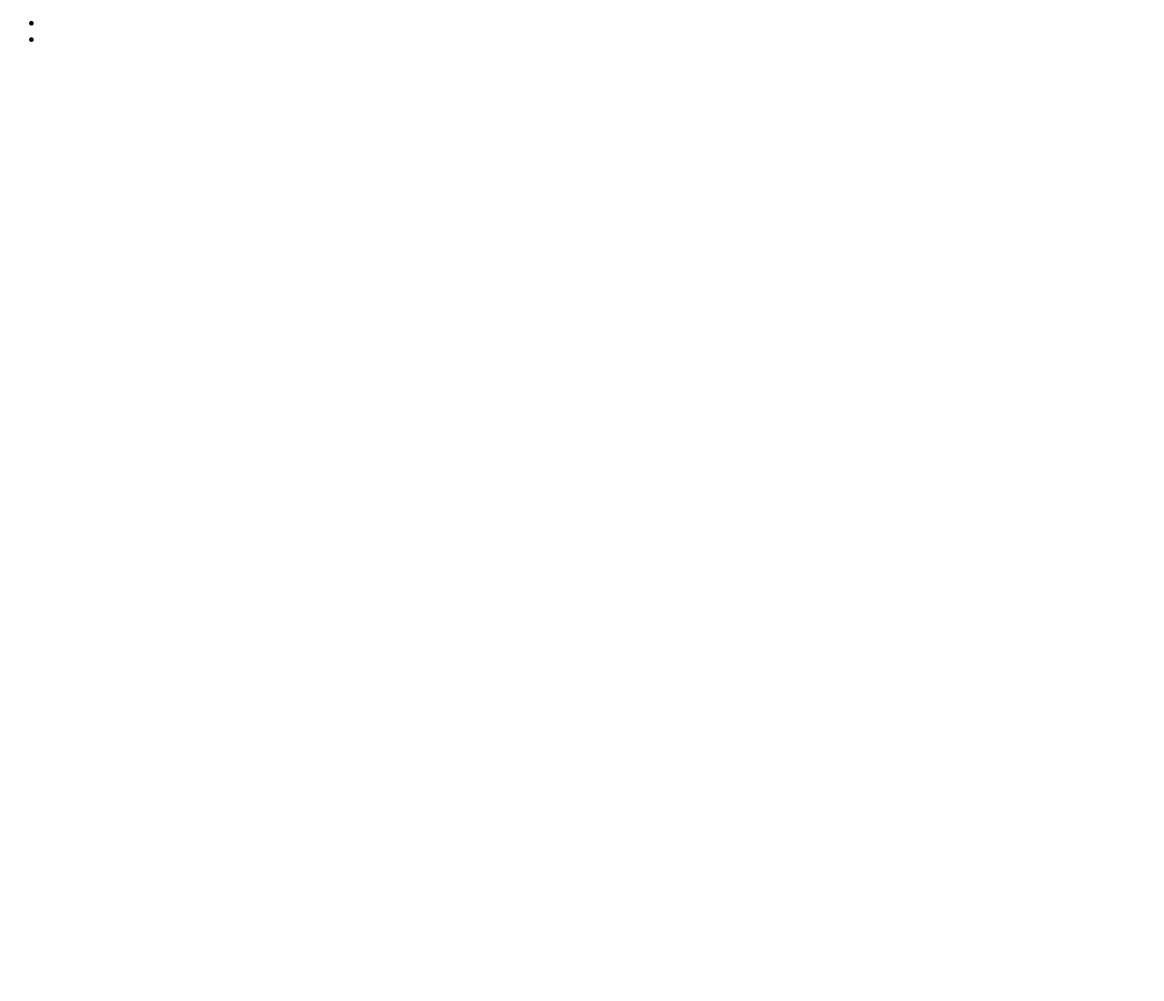
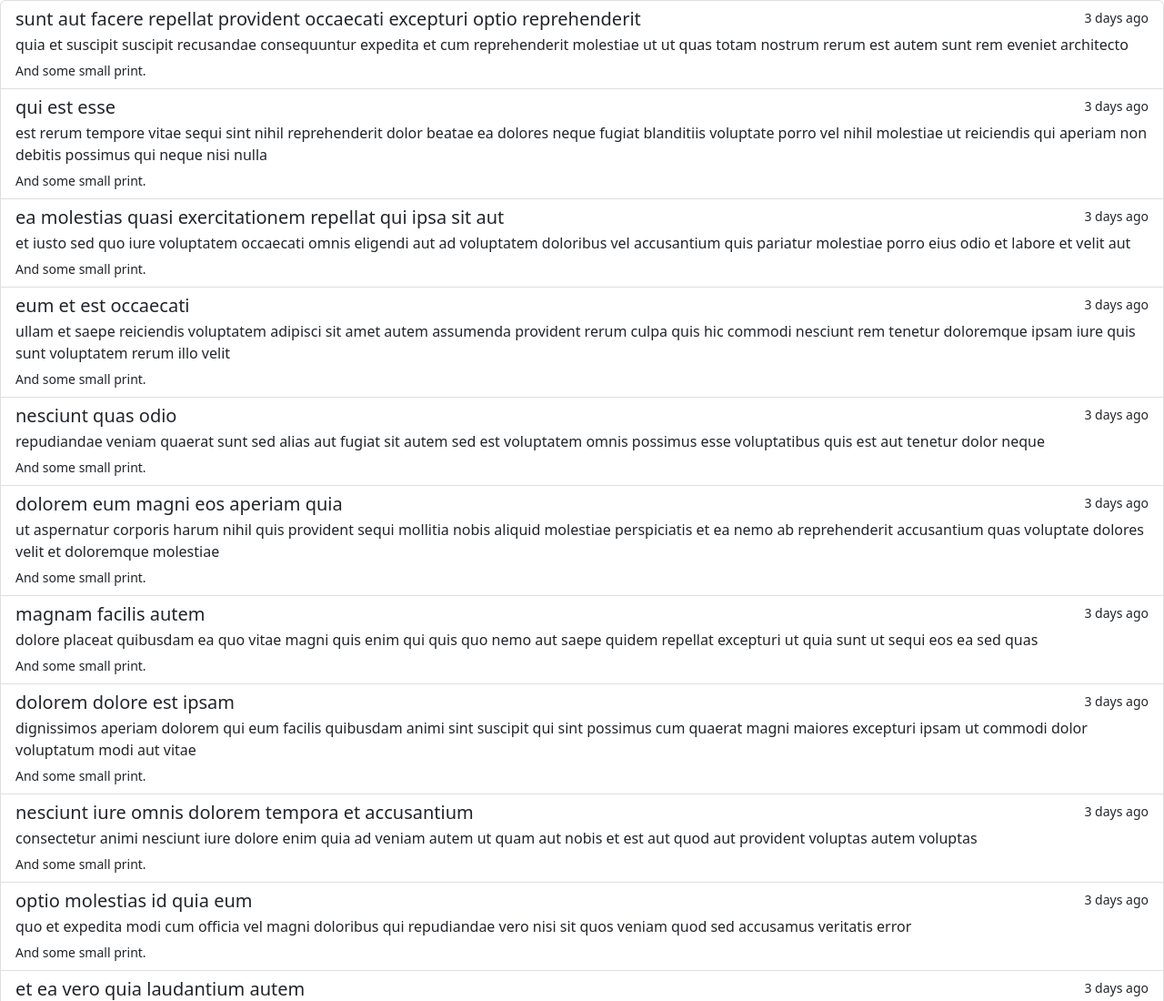
Before and after one commit to MarcoSanTre/JsPractices, a plain HTML site: page index.html in a window 1280 px wide. Shown: the top 1100 px of the page at 91% size. Before the commit the page ends 800 px from the top, so only its background shows below. Drawn offline with nearby package versions, Linux system fonts and the light colour scheme.

Commit message:
DOM practice

```diff
--- a/index.html
+++ b/index.html
@@ -4,14 +4,18 @@
     <meta charset="UTF-8">
     <meta http-equiv="X-UA-Compatible" content="IE=edge">
     <meta name="viewport" content="width=device-width, initial-scale=1.0">
+    <!-- CSS only -->
+    <link href="https://cdn.jsdelivr.net/npm/bootstrap@5.2.0/dist/css/bootstrap.min.css" rel="stylesheet" integrity="sha384-gH2yIJqKdNHPEq0n4Mqa/HGKIhSkIHeL5AyhkYV8i59U5AR6csBvApHHNl/vI1Bx" crossorigin="anonymous">
     <title>JS</title>
 </head>
 <body>
-    <ul>
-        <li class="item"></li>
-        <li class="item"></li>
-    </ul>
 
+    <div class="list-group">
+
+    </div>
+
+<!-- JavaScript Bundle with Popper -->
+<script src="https://cdn.jsdelivr.net/npm/bootstrap@5.2.0/dist/js/bootstrap.bundle.min.js" integrity="sha384-A3rJD856KowSb7dwlZdYEkO39Gagi7vIsF0jrRAoQmDKKtQBHUuLZ9AsSv4jD4Xa" crossorigin="anonymous"></script>
 <script src="/js/dom.js"></script>
 </body>
 </html>
--- a/js/dom.js
+++ b/js/dom.js
@@ -8,16 +8,134 @@
 // * 2. Usando Javascript realizamos lo siguiente
 // *  2.1. A nuestro elemento list debemos agregarle la clase 'lista' y el id 'lista'
 
-let list = document.querySelector('ul');
-let listItem = document.querySelectorAll('li');
+// let list = document.querySelector('ul');
+// let listItem = document.querySelectorAll('li');
 
-list.setAttribute("id", "lista");
-list.setAttribute("class", "lista");
+// list.setAttribute("id", "lista");
+// list.setAttribute("class", "lista");
 
 // *  2.2. A todos los elementos de la lista debemos retirarle la clase "item"
 // *  2.3. A todos los elementos de la lista debemos agregar la clase  'list__item'
 
-listItem.forEach(element => {
-    element.removeAttribute("class");
-    element.setAttribute("class", "list_item");
-});
+// listItem.forEach(element => {
+//     element.removeAttribute("class");
+//     element.setAttribute("class", "list_item");
+// });
+
+
+let posts = [
+    {
+      userId: 1,
+      id: 1,
+      title:
+        "sunt aut facere repellat provident occaecati excepturi optio reprehenderit",
+      body: "quia et suscipit\nsuscipit recusandae consequuntur expedita et cum\nreprehenderit molestiae ut ut quas totam\nnostrum rerum est autem sunt rem eveniet architecto",
+    },
+    {
+      userId: 1,
+      id: 2,
+      title: "qui est esse",
+      body: "est rerum tempore vitae\nsequi sint nihil reprehenderit dolor beatae ea dolores neque\nfugiat blanditiis voluptate porro vel nihil molestiae ut reiciendis\nqui aperiam non debitis possimus qui neque nisi nulla",
+    },
+    {
+      userId: 1,
+      id: 3,
+      title: "ea molestias quasi exercitationem repellat qui ipsa sit aut",
+      body: "et iusto sed quo iure\nvoluptatem occaecati omnis eligendi aut ad\nvoluptatem doloribus vel accusantium quis pariatur\nmolestiae porro eius odio et labore et velit aut",
+    },
+    {
+      userId: 1,
+      id: 4,
+      title: "eum et est occaecati",
+      body: "ullam et saepe reiciendis voluptatem adipisci\nsit amet autem assumenda provident rerum culpa\nquis hic commodi nesciunt rem tenetur doloremque ipsam iure\nquis sunt voluptatem rerum illo velit",
+    },
+    {
+      userId: 1,
+      id: 5,
+      title: "nesciunt quas odio",
+      body: "repudiandae veniam quaerat sunt sed\nalias aut fugiat sit autem sed est\nvoluptatem omnis possimus esse voluptatibus quis\nest aut tenetur dolor neque",
+    },
+    {
+      userId: 1,
+      id: 6,
+      title: "dolorem eum magni eos aperiam quia",
+      body: "ut aspernatur corporis harum nihil quis provident sequi\nmollitia nobis aliquid molestiae\nperspiciatis et ea nemo ab reprehenderit accusantium quas\nvoluptate dolores velit et doloremque molestiae",
+    },
+    {
+      userId: 1,
+      id: 7,
+      title: "magnam facilis autem",
+      body: "dolore placeat quibusdam ea quo vitae\nmagni quis enim qui quis quo nemo aut saepe\nquidem repellat excepturi ut quia\nsunt ut sequi eos ea sed quas",
+    },
+    {
+      userId: 1,
+      id: 8,
+      title: "dolorem dolore est ipsam",
+      body: "dignissimos aperiam dolorem qui eum\nfacilis quibusdam animi sint suscipit qui sint possimus cum\nquaerat magni maiores excepturi\nipsam ut commodi dolor voluptatum modi aut vitae",
+    },
+    {
+      userId: 1,
+      id: 9,
+      title: "nesciunt iure omnis dolorem tempora et accusantium",
+      body: "consectetur animi nesciunt iure dolore\nenim quia ad\nveniam autem ut quam aut nobis\net est aut quod aut provident voluptas autem voluptas",
+    },
+    {
+      userId: 1,
+      id: 10,
+      title: "optio molestias id quia eum",
+      body: "quo et expedita modi cum officia vel magni\ndoloribus qui repudiandae\nvero nisi sit\nquos veniam quod sed accusamus veritatis error",
+    },
+    {
+      userId: 2,
+      id: 11,
+      title: "et ea vero quia laudantium autem",
+      body: "delectus reiciendis molestiae occaecati non minima eveniet qui voluptatibus\naccusamus in eum beatae sit\nvel qui neque voluptates ut commodi qui incidunt\nut animi commodi",
+    },
+    {
+      userId: 2,
+      id: 12,
+      title: "in quibusdam tempore odit est dolorem",
+      body: "itaque id aut magnam\npraesentium quia et ea odit et ea voluptas et\nsapiente quia nihil amet occaecati quia id voluptatem\nincidunt ea est distinctio odio",
+    },
+    {
+      userId: 2,
+      id: 13,
+      title: "dolorum ut in voluptas mollitia et saepe quo animi",
+      body: "aut dicta possimus sint mollitia voluptas commodi quo doloremque\niste corrupti reiciendis voluptatem eius rerum\nsit cumque quod eligendi laborum minima\nperferendis recusandae assumenda consectetur porro architecto ipsum ipsam",
+    },
+    {
+      userId: 2,
+      id: 14,
+      title: "voluptatem eligendi optio",
+      body: "fuga et accusamus dolorum perferendis illo voluptas\nnon doloremque neque facere\nad qui dolorum molestiae beatae\nsed aut voluptas totam sit illum",
+    },
+    {
+      userId: 2,
+      id: 15,
+      title: "eveniet quod temporibus",
+      body: "reprehenderit quos placeat\nvelit minima officia dolores impedit repudiandae molestiae nam\nvoluptas recusandae quis delectus\nofficiis harum fugiat vitae",
+    },
+    {
+      userId: 2,
+      id: 16,
+      title:
+        "sint suscipit perspiciatis velit dolorum rerum ipsa laboriosam odio",
+      body: "suscipit nam nisi quo aperiam aut\nasperiores eos fugit maiores voluptatibus quia\nvoluptatem quis ullam qui in alias quia est\nconsequatur magni mollitia accusamus ea nisi voluptate dicta",
+    }
+   ];
+
+   let template = posts.reduce((acc,cv) => {
+    acc += `<a href="#" class="list-group-item list-group-item-action" aria-current="true">
+    <div class="d-flex w-100 justify-content-between">
+      <h5 class="mb-1">${cv.title}</h5>
+      <small>3 days ago</small>
+    </div>
+    <p class="mb-1">${cv.body}</p>
+    <small>And some small print.</small>
+  </a>`
+return acc
+},'')
+
+console.log(template)
+let lista = document.querySelector(".list-group")
+lista.innerHTML = template
```
